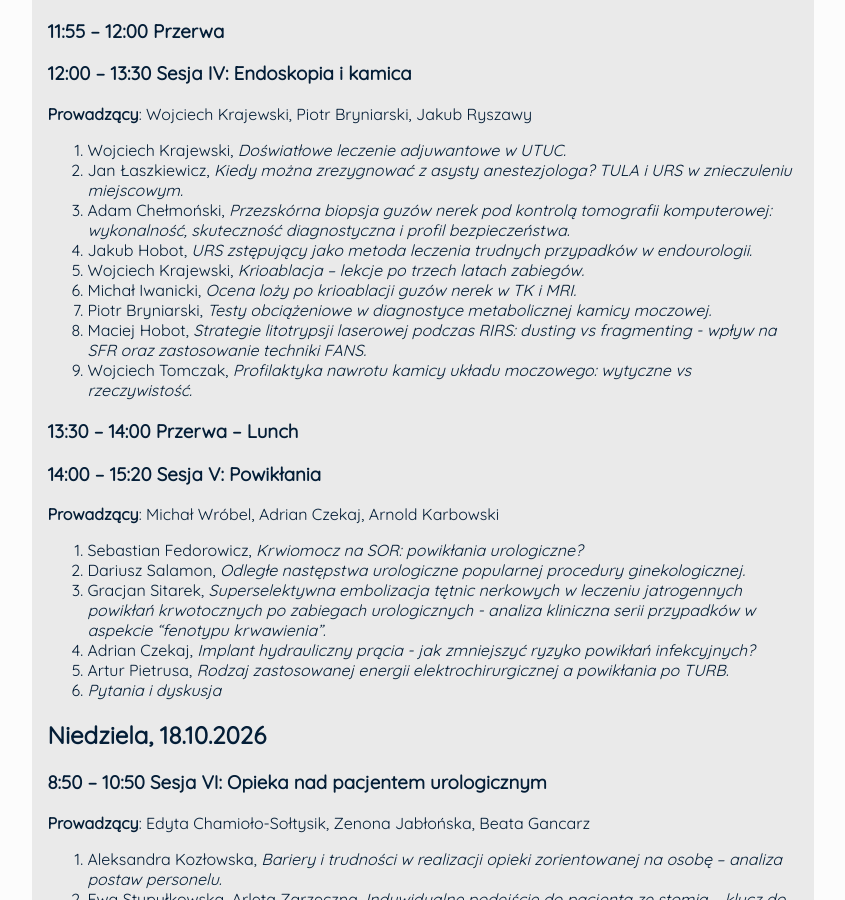
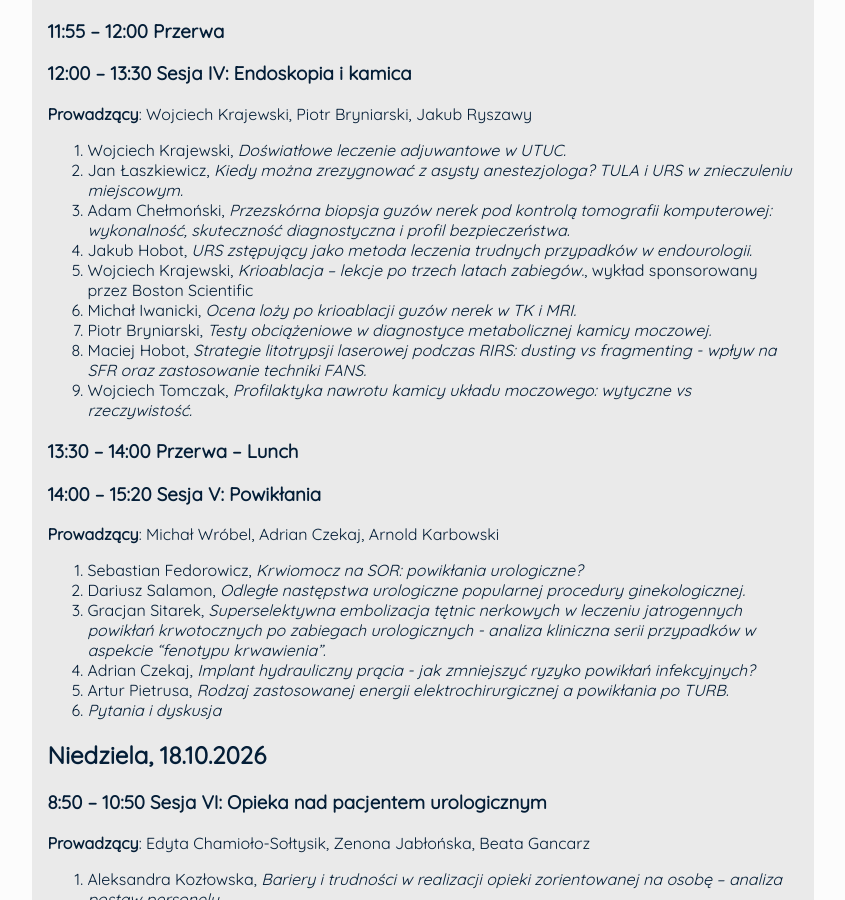
Before and after one commit to ptu-dolnyslask/urosilesiana, a Jekyll site: the page built from pages/program.md, in a window 1280 px wide and 900 px high, scrolled down 1564 px. Shown: the whole window, without its empty margins (217-1062 px from the left). Built offline with Jekyll 4.4.1, drawn with Linux system fonts in a browser that asks for light colours; nearby versions of some CDN libraries; some web fonts are replaced; our own code applies the rules of GitHub Pages for plain Markdown files.

Commit message:
us29: program

```diff
--- a/pages/program.md
+++ b/pages/program.md
@@ -61,7 +61,7 @@ Sobota, 17.10.2026
 2. Jan Łaszkiewicz, *Kiedy można zrezygnować z asysty anestezjologa? TULA i URS w znieczuleniu miejscowym.*
 3. Adam Chełmoński, *Przezskórna biopsja guzów nerek pod kontrolą tomografii komputerowej: wykonalność, skuteczność diagnostyczna i profil bezpieczeństwa.*
 4. Jakub Hobot, *URS zstępujący jako metoda leczenia trudnych przypadków w endourologii.*
-5. Wojciech Krajewski, *Krioablacja -- lekcje po trzech latach zabiegów.*
+5. Wojciech Krajewski, *Krioablacja -- lekcje po trzech latach zabiegów.*, wykład sponsorowany przez Boston Scientific
 6. Michał Iwanicki, *Ocena loży po krioablacji guzów nerek w TK i MRI.*
 7. Piotr Bryniarski, *Testy obciążeniowe w diagnostyce metabolicznej kamicy moczowej.*
 8. Maciej Hobot, *Strategie litotrypsji laserowej podczas RIRS: dusting vs fragmenting - wpływ na SFR oraz zastosowanie techniki FANS.*
```
Also changed, not shown: pages/program-eng.md (+1 -1 lines).
